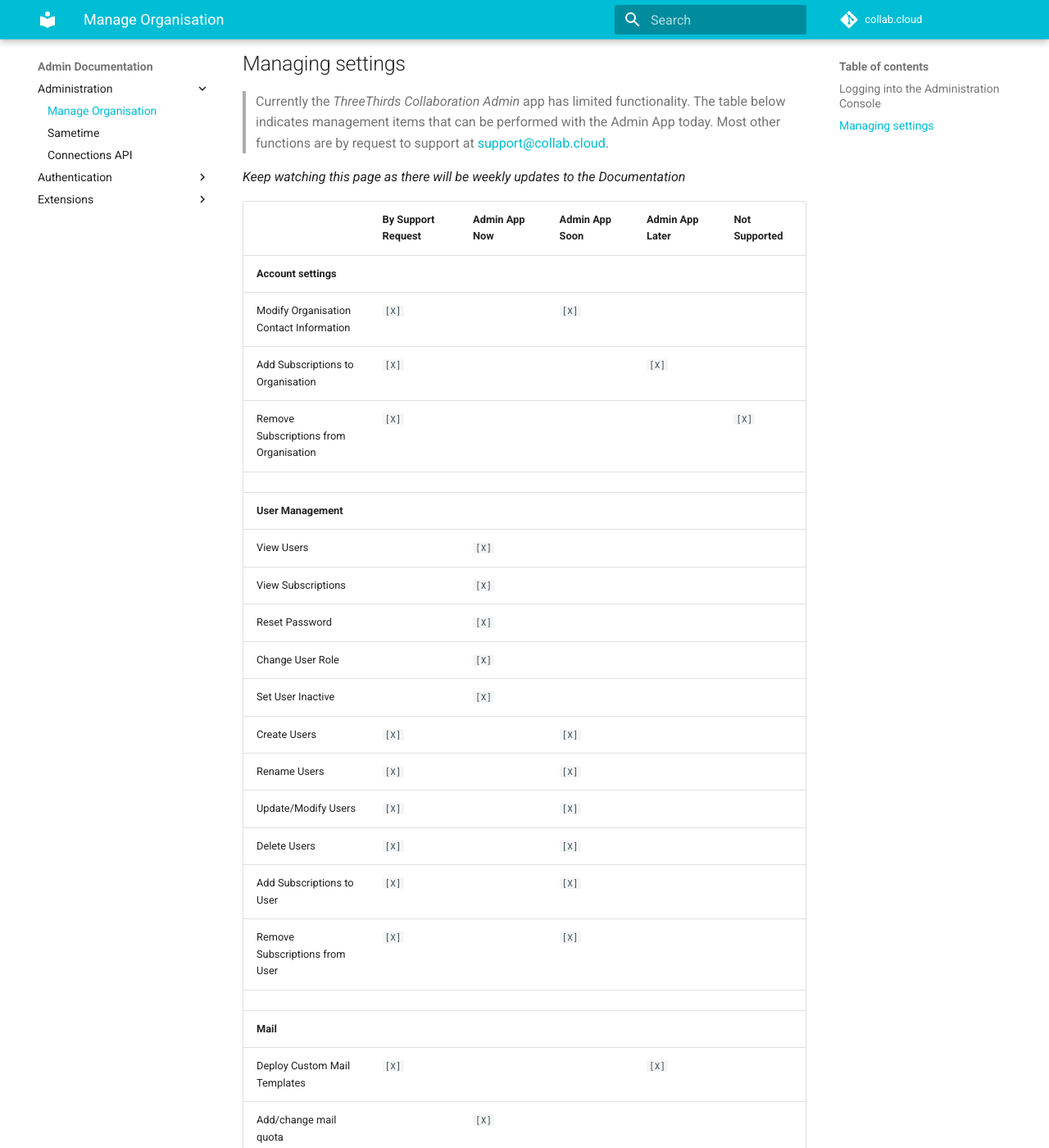
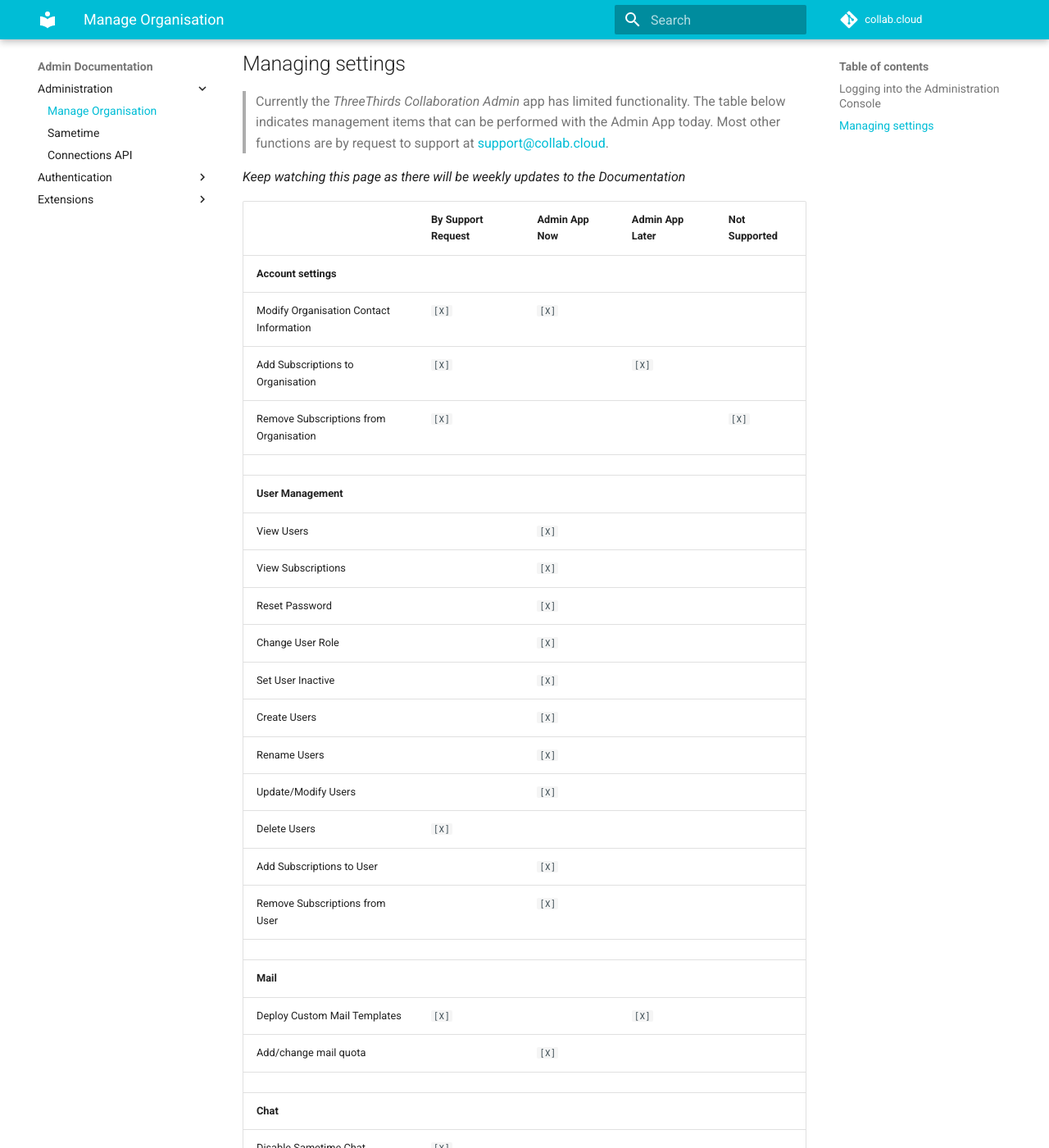
Before and after one commit to collabdotcloud/docs.collab.cloud, an MkDocs documentation site: the page built from docs/admin/admin-org.md, in a window 1280 px wide and 1400 px high, scrolled down 842 px. Shown: the whole window at 82% size. Built offline with MkDocs 1.6.1 and Material for MkDocs 9.7.7, drawn with Linux system fonts in a browser that asks for light colours.

Commit message:
update admin table

```diff
--- a/docs/admin/admin-org.md
+++ b/docs/admin/admin-org.md
@@ -2,7 +2,7 @@
 
 ## Logging into the Administration Console
 
-Administrators can log into the *ThreeThirds Collaboration Admin* app by clicking the Cog icon in the top right of the screen in the Header Banner.
+Administrators can log into the _ThreeThirds Collaboration Admin_ app by clicking the Cog icon in the top right of the screen in the Header Banner.
 
 <img src="/assets/images/screen-shots/admin/admin-cog.png" alt="Admin Link" />
 
@@ -14,43 +14,43 @@
 
 ## Managing settings
 
->Currently the *ThreeThirds Collaboration Admin* app has limited functionality. The table below indicates management items that can be performed with the Admin App today.
-Most other functions are by request to support at [support@collab.cloud](mailto:support@collab.cloud).
+> Currently the _ThreeThirds Collaboration Admin_ app has limited functionality. The table below indicates management items that can be performed with the Admin App today.
+> Most other functions are by request to support at [support@collab.cloud](mailto:support@collab.cloud).
 
-*Keep watching this page as there will be weekly updates to the Documentation*
+_Keep watching this page as there will be weekly updates to the Documentation_
 
-| | By Support Request | Admin App Now | Admin App Soon | Admin App Later | Not Supported |
-| -------- | -------- | -------- | -------- | -------- | -------- |
-|<strong>Account settings</strong> ||||||
-|Modify Organisation Contact Information | `[X]` || `[X]` |||
-|Add Subscriptions to Organisation | `[X]` ||| `[X]` ||
-|Remove Subscriptions from Organisation | `[X]` |||| `[X]` |
-|||||||
-|<strong>User Management</strong> ||||||
-|View Users || `[X]` ||||
-|View Subscriptions || `[X]` ||||
-|Reset Password || `[X]` ||||
-|Change User Role || `[X]` ||||
-|Set User Inactive || `[X]` ||||
-|Create Users | `[X]` || `[X]` |||
-|Rename Users | `[X]` || `[X]` |||
-|Update/Modify Users | `[X]` || `[X]` |||
-|Delete Users | `[X]` || `[X]` |||
-|Add Subscriptions to User | `[X]` || `[X]` |||
-|Remove Subscriptions from User | `[X]` || `[X]` |||
-|||||||
-|<strong>Mail</strong> ||||||
-|Deploy Custom Mail Templates | `[X]` ||| `[X]` ||
-|Add/change mail quota || `[X]` ||||
-|||||||
-|<strong>Chat</strong> ||||||
-|Disable Sametime Chat | `[X]` |||||
-|||||||
-|<strong>System</strong> ||||||
-|Change Theme/Colours |||| `[X]` ||
-|Add Company Logo |||| `[X]` ||
-|Manage IP Restrictions | `[X]` ||| `[X]` ||
-|Add Organisation Extensions | `[X]`* ||| `[X]` ||
+|                                         | By Support Request | Admin App Now | Admin App Later | Not Supported |
+| --------------------------------------- | ------------------ | ------------- | --------------- | ------------- |
+| <strong>Account settings</strong>       |                    |               |                 |               |
+| Modify Organisation Contact Information | `[X]`              | `[X]`         |                 |               |
+| Add Subscriptions to Organisation       | `[X]`              |               | `[X]`           |               |
+| Remove Subscriptions from Organisation  | `[X]`              |               |                 | `[X]`         |
+|                                         |                    |               |                 |               |
+| <strong>User Management</strong>        |                    |               |                 |               |
+| View Users                              |                    | `[X]`         |                 |               |
+| View Subscriptions                      |                    | `[X]`         |                 |               |
+| Reset Password                          |                    | `[X]`         |                 |               |
+| Change User Role                        |                    | `[X]`         |                 |               |
+| Set User Inactive                       |                    | `[X]`         |                 |               |
+| Create Users                            |                    | `[X]`         |                 |               |
+| Rename Users                            |                    | `[X]`         |                 |               |
+| Update/Modify Users                     |                    | `[X]`         |                 |               |
+| Delete Users                            | `[X]`              |               |                 |               |
+| Add Subscriptions to User               |                    | `[X]`         |                 |               |
+| Remove Subscriptions from User          |                    | `[X]`         |                 |               |
+|                                         |                    |               |                 |               |
+| <strong>Mail</strong>                   |                    |               |                 |               |
+| Deploy Custom Mail Templates            | `[X]`              |               | `[X]`           |               |
+| Add/change mail quota                   |                    | `[X]`         |                 |               |
+|                                         |                    |               |                 |               |
+| <strong>Chat</strong>                   |                    |               |                 |               |
+| Disable Sametime Chat                   | `[X]`              |               |                 |               |
+|                                         |                    |               |                 |               |
+| <strong>System</strong>                 |                    |               |                 |               |
+| Change Theme/Colours                    |                    |               | `[X]`           |               |
+| Add Company Logo                        |                    |               | `[X]`           |               |
+| Manage IP Restrictions                  | `[X]`              |               | `[X]`           |               |
+| Add Organisation Extensions             | `[X]`\*            |               | `[X]`           |               |
 
->\*Adding Organisation Extensions, or migrating Extensions from IBM Connections Cloud will need to be performed in consultation with ThreeThirds development, and may incur professional services fees. <br />
-Organizaton Administrators can add custom Extensions via the Applications Register at `https://yourtenantname.collab.cloud/appreg`
+> \*Adding Organisation Extensions, or migrating Extensions from IBM Connections Cloud will need to be performed in consultation with ThreeThirds development, and may incur professional services fees. <br />
+> Organizaton Administrators can add custom Extensions via the Applications Register at `https://yourtenantname.collab.cloud/appreg`
```
